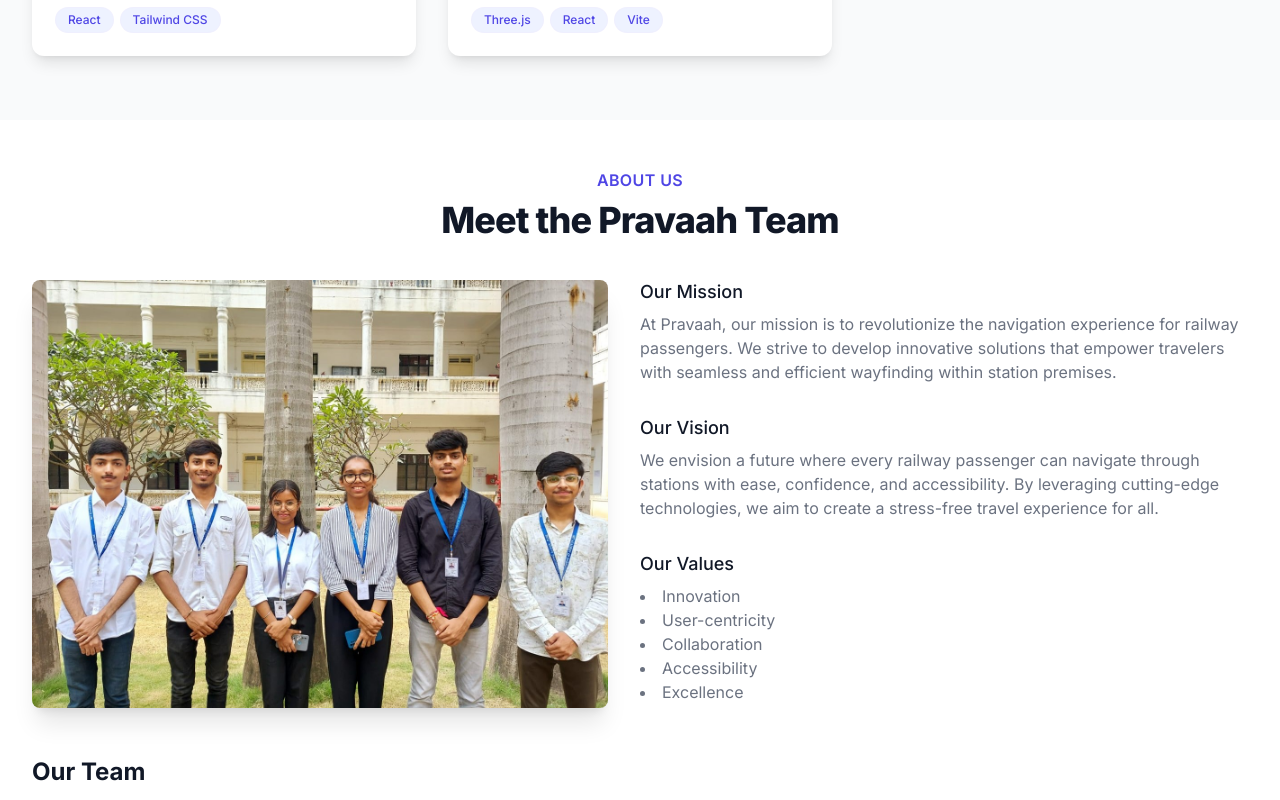
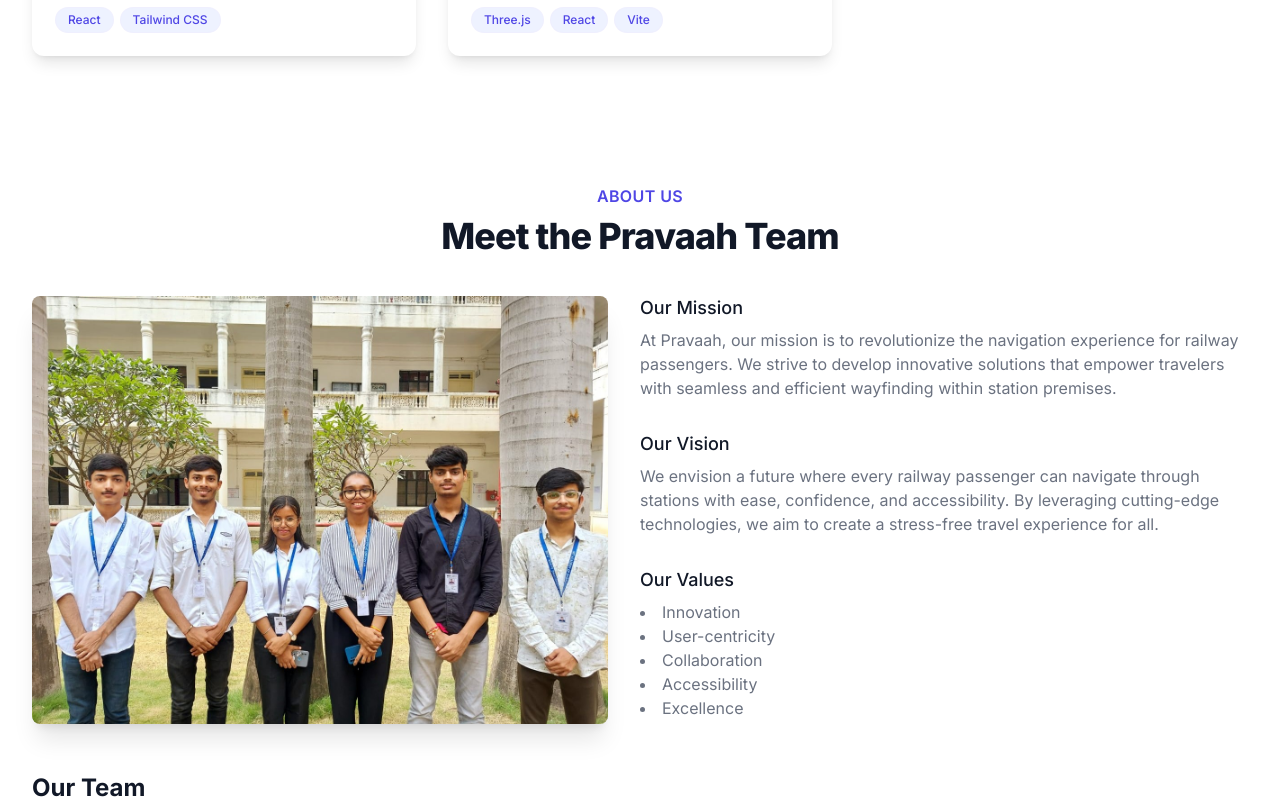
Before and after one commit to AdityaKotkar47/sih-index, a Next.js app: page / in a window 1280 px wide. Shown: the part 2180-2980 px from the top of the page. Built offline with nearby package versions, Linux system fonts and the light colour scheme.

Commit message:
fix bg color in dark theme

```diff
--- a/components/AboutSection.js
+++ b/components/AboutSection.js
@@ -93,8 +93,8 @@
 
 const AboutSection = () => {
   return (
-    <section id="about" className="bg-white dark:bg-gray-900">
-      <div className="max-w-7xl mx-auto py-12 px-4 sm:px-6 lg:px-8">
+    <section id="about" className="bg-white dark:bg-background py-16">
+      <div className="max-w-7xl mx-auto px-4 sm:px-6 lg:px-8">
         <div className="text-center">
           <h2 className="text-base text-indigo-600 dark:text-indigo-400 font-semibold tracking-wide uppercase">About Us</h2>
           <p className="mt-2 text-3xl leading-8 font-extrabold tracking-tight text-gray-900 dark:text-white sm:text-4xl">
--- a/components/ProjectsSection.js
+++ b/components/ProjectsSection.js
@@ -130,7 +130,7 @@
 
 const ProjectsSection = () => {
   return (
-    <section id="projects" className="bg-gray-50 dark:bg-gray-900 py-16">
+    <section id="projects" className="bg-white dark:bg-background py-16">
       <div className="max-w-7xl mx-auto px-4 sm:px-6 lg:px-8">
         <div className="text-center mb-12">
           <h2 className="text-base text-indigo-600 dark:text-indigo-400 font-semibold tracking-wide uppercase">
```
